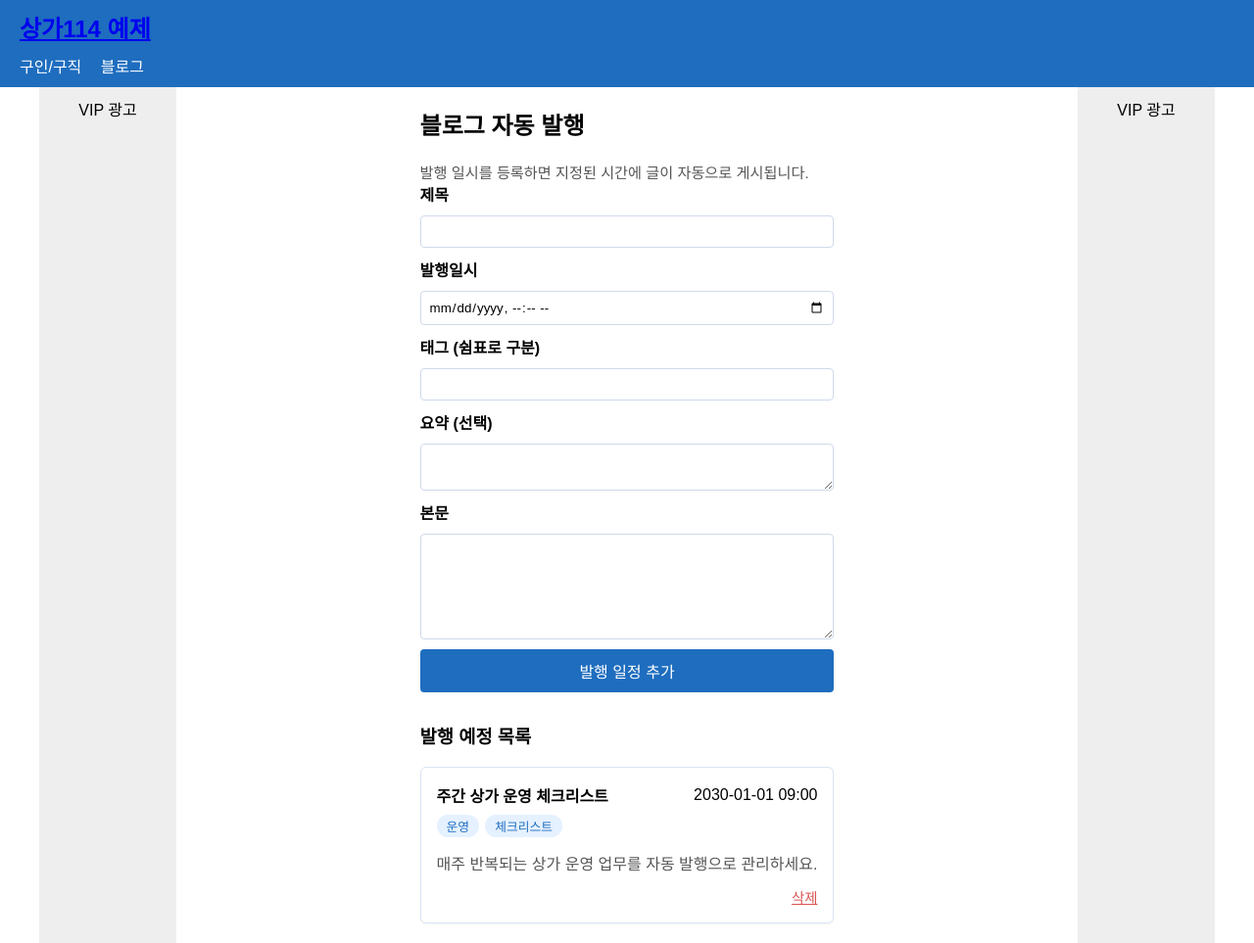
After one commit to namcoding1/hon, a Flask app: page /blog/schedule in a window 1280 px wide. The commit adds this page. Shown: the whole page at 98% size. Run offline with Flask 3, Linux system fonts and the light colour scheme.

Commit message:
feat: add automated blog scheduling

```diff
--- a/app.py
+++ b/app.py
@@ -1,3 +1,8 @@
+import json
+import threading
+import time
+from pathlib import Path
+
 from flask import Flask, render_template, request, redirect, url_for, abort
 from datetime import datetime
 
@@ -16,6 +21,198 @@ post_types = ["구인", "구직"]
 # In-memory job postings list
 # Each job is a dictionary with details
 jobs = []
+
+# Paths for blog automation data
+DATA_DIR = Path(__file__).resolve().parent / "data"
+BLOG_POSTS_FILE = DATA_DIR / "blog_posts.json"
+BLOG_SCHEDULE_FILE = DATA_DIR / "blog_schedule.json"
+
+# In-memory storage for published and scheduled blog posts
+blog_posts = []
+scheduled_posts = []
+blog_lock = threading.Lock()
+blog_next_id = 0
+schedule_next_id = 0
+scheduler_started = False
+
+
+def _ensure_data_files() -> None:
+    """Create data directory and JSON files if they do not exist."""
+    DATA_DIR.mkdir(exist_ok=True)
+    for path in (BLOG_POSTS_FILE, BLOG_SCHEDULE_FILE):
+        if not path.exists():
+            path.write_text("[]", encoding="utf-8")
+
+
+def _read_json(path: Path):
+    try:
+        return json.loads(path.read_text(encoding="utf-8"))
+    except (FileNotFoundError, json.JSONDecodeError):
+        return []
+
+
+def _write_json(path: Path, data) -> None:
+    path.write_text(json.dumps(data, ensure_ascii=False, indent=2), encoding="utf-8")
+
+
+def _generate_excerpt(text: str, limit: int = 150) -> str:
+    cleaned = " ".join(text.strip().split())
+    if len(cleaned) <= limit:
+        return cleaned
+    return cleaned[:limit].rstrip() + "..."
+
+
+def load_blog_posts() -> None:
+    """Load published blog posts from disk."""
+    global blog_posts, blog_next_id
+    raw_posts = _read_json(BLOG_POSTS_FILE)
+    posts = []
+    max_id = 0
+    for entry in raw_posts:
+        try:
+            publish_at = datetime.fromisoformat(entry.get("publish_at"))
+        except (TypeError, ValueError):
+            continue
+        created_at = entry.get("created_at")
+        try:
+            created_at = datetime.fromisoformat(created_at) if created_at else publish_at
+        except ValueError:
+            created_at = publish_at
+        post_id = entry.get("id")
+        if post_id is None:
+            post_id = len(posts)
+        posts.append({
+            "id": post_id,
+            "title": entry.get("title", ""),
+            "content": entry.get("content", ""),
+            "tags": entry.get("tags", []),
+            "excerpt": entry.get("excerpt") or _generate_excerpt(entry.get("content", "")),
+            "publish_at": publish_at,
+            "created_at": created_at,
+        })
+        max_id = max(max_id, post_id)
+    posts.sort(key=lambda p: p["publish_at"], reverse=True)
+    blog_posts = posts
+    blog_next_id = max_id + 1
+
+
+def load_scheduled_posts() -> None:
+    """Load scheduled blog posts from disk."""
+    global scheduled_posts, schedule_next_id
+    raw_schedule = _read_json(BLOG_SCHEDULE_FILE)
+    schedule = []
+    max_id = 0
+    for entry in raw_schedule:
+        try:
+            publish_at = datetime.fromisoformat(entry.get("publish_at"))
+        except (TypeError, ValueError):
+            continue
+        created_at = entry.get("created_at")
+        try:
+            created_at = datetime.fromisoformat(created_at) if created_at else datetime.now()
+        except ValueError:
+            created_at = datetime.now()
+        schedule_id = entry.get("id")
+        if schedule_id is None:
+            schedule_id = len(schedule)
+        schedule.append({
+            "id": schedule_id,
+            "title": entry.get("title", ""),
+            "content": entry.get("content", ""),
+            "tags": entry.get("tags", []),
+            "excerpt": entry.get("excerpt") or _generate_excerpt(entry.get("content", "")),
+            "publish_at": publish_at,
+            "created_at": created_at,
+        })
+        max_id = max(max_id, schedule_id)
+    schedule.sort(key=lambda p: p["publish_at"])
+    scheduled_posts = schedule
+    schedule_next_id = max_id + 1
+
+
+def save_blog_posts() -> None:
+    data = []
+    for post in blog_posts:
+        data.append({
+            "id": post["id"],
+            "title": post.get("title", ""),
+            "content": post.get("content", ""),
+            "tags": post.get("tags", []),
+            "excerpt": post.get("excerpt", ""),
+            "publish_at": post["publish_at"].isoformat(),
+            "created_at": post.get("created_at", post["publish_at"]).isoformat(),
+        })
+    _write_json(BLOG_POSTS_FILE, data)
+
+
+def save_scheduled_posts() -> None:
+    data = []
+    for entry in scheduled_posts:
+        data.append({
+            "id": entry["id"],
+            "title": entry.get("title", ""),
+            "content": entry.get("content", ""),
+            "tags": entry.get("tags", []),
+            "excerpt": entry.get("excerpt", ""),
+            "publish_at": entry["publish_at"].isoformat(),
+            "created_at": entry.get("created_at", datetime.now()).isoformat(),
+        })
+    _write_json(BLOG_SCHEDULE_FILE, data)
+
+
+def publish_due_posts() -> None:
+    """Publish scheduled posts whose time has arrived."""
+    global blog_next_id, scheduled_posts
+    now = datetime.now()
+    with blog_lock:
+        if not scheduled_posts:
+            return
+        remaining = []
+        new_posts = []
+        for entry in scheduled_posts:
+            if entry["publish_at"] <= now:
+                new_posts.append({
+                    "id": blog_next_id,
+                    "title": entry.get("title", ""),
+                    "content": entry.get("content", ""),
+                    "tags": entry.get("tags", []),
+                    "excerpt": entry.get("excerpt") or _generate_excerpt(entry.get("content", "")),
+                    "publish_at": entry["publish_at"],
+                    "created_at": entry.get("created_at", entry["publish_at"]),
+                })
+                blog_next_id += 1
+            else:
+                remaining.append(entry)
+        if not new_posts:
+            return
+        scheduled_posts = remaining
+        blog_posts.extend(new_posts)
+        blog_posts.sort(key=lambda p: p["publish_at"], reverse=True)
+        save_blog_posts()
+        save_scheduled_posts()
+
+
+def _scheduler_loop(interval: int = 30) -> None:
+    """Background loop that continuously publishes due posts."""
+    while True:
+        publish_due_posts()
+        time.sleep(interval)
+
+
+def start_scheduler() -> None:
+    """Start the background scheduler once."""
+    global scheduler_started
+    if scheduler_started:
+        return
+    scheduler_started = True
+    thread = threading.Thread(target=_scheduler_loop, daemon=True)
+    thread.start()
+
+
+_ensure_data_files()
+load_blog_posts()
+load_scheduled_posts()
+publish_due_posts()
 
 @app.route('/')
 def index():
@@ -112,5 +309,91 @@ def job_new():
         })
     return redirect(url_for('job_list'))
 
+
+@app.route('/blog')
+def blog_list():
+    publish_due_posts()
+    with blog_lock:
+        posts = list(blog_posts)
+    return render_template('blog_list.html', posts=posts)
+
+
+@app.route('/blog/<int:post_id>')
+def blog_detail(post_id: int):
+    publish_due_posts()
+    with blog_lock:
+        post = next((p for p in blog_posts if p['id'] == post_id), None)
+    if not post:
+        abort(404)
+    return render_template('blog_detail.html', post=post)
+
+
+@app.route('/blog/schedule', methods=['GET', 'POST'])
+def blog_schedule():
+    error = None
+    status = request.args.get('status')
+    form_data = {}
+    publish_due_posts()
+    if request.method == 'POST':
+        form_data = request.form.to_dict()
+        title = form_data.get('title', '').strip()
+        content = form_data.get('content', '').strip()
+        excerpt = form_data.get('excerpt', '').strip()
+        tags_raw = form_data.get('tags', '')
+        publish_at_raw = form_data.get('publish_at', '').strip()
+
+        if not title or not content or not publish_at_raw:
+            error = '제목, 내용, 발행일시는 필수입니다.'
+        else:
+            try:
+                publish_at = datetime.fromisoformat(publish_at_raw)
+            except ValueError:
+                error = '발행일시는 YYYY-MM-DD HH:MM 형식으로 입력해 주세요.'
+
+        if not error:
+            tags = [tag.strip() for tag in tags_raw.split(',') if tag.strip()]
+            excerpt_value = excerpt or _generate_excerpt(content)
+            with blog_lock:
+                global schedule_next_id
+                scheduled_posts.append({
+                    'id': schedule_next_id,
+                    'title': title,
+                    'content': content,
+                    'tags': tags,
+                    'excerpt': excerpt_value,
+                    'publish_at': publish_at,
+                    'created_at': datetime.now(),
+                })
+                schedule_next_id += 1
+                scheduled_posts.sort(key=lambda p: p['publish_at'])
+                save_scheduled_posts()
+            return redirect(url_for('blog_schedule', status='created'))
+
+    with blog_lock:
+        scheduled = list(scheduled_posts)
+    return render_template(
+        'blog_schedule.html',
+        scheduled=scheduled,
+        status=status,
+        error=error,
+        form_data=form_data,
+    )
+
+
+@app.route('/blog/schedule/delete/<int:schedule_id>', methods=['POST'])
+def blog_schedule_delete(schedule_id: int):
+    with blog_lock:
+        idx = next((i for i, entry in enumerate(scheduled_posts) if entry['id'] == schedule_id), None)
+        if idx is None:
+            abort(404)
+        scheduled_posts.pop(idx)
+        save_scheduled_posts()
+    return redirect(url_for('blog_schedule', status='deleted'))
+
+
+@app.before_first_request
+def initialize_scheduler():
+    start_scheduler()
+
 if __name__ == '__main__':
     app.run(debug=True)
--- a/static/style.css
+++ b/static/style.css
@@ -21,3 +21,188 @@ nav a { color: white; margin-right: 15px; text-decoration: none; }
 .job-table th { background: #f5f5f5; }
 .job-detail { border: 1px solid #ccc; padding: 15px; }
 .btn-delete { color: red; font-size: 0.9em; }
+.page-header {
+    display: flex;
+    justify-content: space-between;
+    align-items: center;
+    gap: 16px;
+    margin-bottom: 20px;
+}
+.page-header h2 { margin: 0; }
+.page-description {
+    color: #555;
+    margin: 4px 0 0;
+    font-size: 0.95em;
+}
+.btn-manage {
+    display: inline-flex;
+    align-items: center;
+    padding: 8px 14px;
+    border: 1px solid #1e6dbf;
+    border-radius: 4px;
+    color: #1e6dbf;
+    text-decoration: none;
+    font-weight: bold;
+    background: #fff;
+}
+.btn-manage:hover {
+    background: #1e6dbf;
+    color: #fff;
+}
+.blog-list {
+    display: grid;
+    gap: 20px;
+}
+.blog-card {
+    background: #fff;
+    border: 1px solid #d9e4f5;
+    border-radius: 6px;
+    padding: 18px;
+    box-shadow: 0 1px 3px rgba(0,0,0,0.06);
+}
+.blog-card h3 { margin: 0 0 8px; }
+.blog-card .meta {
+    font-size: 0.9em;
+    color: #6b7c93;
+    margin-bottom: 10px;
+}
+.blog-card .excerpt {
+    color: #333;
+    line-height: 1.5;
+    min-height: 48px;
+}
+.read-more {
+    display: inline-block;
+    margin-top: 10px;
+    color: #1e6dbf;
+    text-decoration: none;
+    font-weight: bold;
+}
+.read-more:hover { text-decoration: underline; }
+.tags {
+    list-style: none;
+    margin: 0 0 10px;
+    padding: 0;
+    display: flex;
+    flex-wrap: wrap;
+    gap: 6px;
+}
+.tags li, .tag {
+    background: #e5f1ff;
+    color: #1e6dbf;
+    padding: 2px 10px;
+    border-radius: 12px;
+    font-size: 0.8em;
+}
+.tags-inline { margin-top: 10px; }
+.blog-detail {
+    background: #fff;
+    border: 1px solid #d9e4f5;
+    border-radius: 6px;
+    padding: 24px;
+    box-shadow: 0 1px 3px rgba(0,0,0,0.06);
+}
+.blog-detail h2 { margin-top: 0; }
+.blog-detail .back-link {
+    color: #1e6dbf;
+    text-decoration: none;
+    font-size: 0.9em;
+}
+.blog-detail .back-link:hover { text-decoration: underline; }
+.blog-detail .meta {
+    color: #6b7c93;
+    margin-bottom: 8px;
+}
+.blog-content {
+    margin-top: 16px;
+    line-height: 1.7;
+    white-space: pre-line;
+    color: #333;
+}
+.blog-schedule h2 { margin-top: 0; }
+.schedule-form {
+    display: grid;
+    gap: 10px;
+    margin-bottom: 30px;
+}
+.schedule-form input,
+.schedule-form textarea {
+    padding: 8px;
+    border: 1px solid #cfd9ea;
+    border-radius: 4px;
+    font-family: inherit;
+}
+.schedule-form label { font-weight: bold; }
+.btn-primary {
+    background: #1e6dbf;
+    color: #fff;
+    border: none;
+    border-radius: 4px;
+    padding: 10px 16px;
+    cursor: pointer;
+    font-size: 1em;
+}
+.btn-primary:hover { background: #15549b; }
+.btn-link {
+    background: none;
+    border: none;
+    color: #d9534f;
+    cursor: pointer;
+    padding: 0;
+    font-size: 0.9em;
+    text-decoration: underline;
+}
+.alert {
+    padding: 10px 14px;
+    border-radius: 4px;
+    margin-bottom: 15px;
+}
+.alert.success {
+    background: #e6f4ea;
+    color: #1f7a3d;
+    border: 1px solid #c6e5cd;
+}
+.alert.error {
+    background: #fdecea;
+    color: #a94442;
+    border: 1px solid #f5c6cb;
+}
+.scheduled-list {
+    list-style: none;
+    margin: 0;
+    padding: 0;
+    display: grid;
+    gap: 12px;
+}
+.scheduled-list li {
+    background: #fff;
+    border: 1px solid #d9e4f5;
+    border-radius: 6px;
+    padding: 16px;
+    box-shadow: 0 1px 2px rgba(0,0,0,0.05);
+}
+.schedule-meta {
+    display: flex;
+    justify-content: space-between;
+    align-items: center;
+    gap: 12px;
+    margin-bottom: 8px;
+}
+.schedule-tags {
+    display: flex;
+    flex-wrap: wrap;
+    gap: 6px;
+    margin-bottom: 6px;
+}
+.schedule-preview {
+    color: #555;
+    line-height: 1.5;
+    margin-bottom: 10px;
+}
+.schedule-delete { text-align: right; }
+.empty-state {
+    color: #555;
+    background: #f8f8f8;
+    padding: 15px;
+    border-radius: 4px;
+}
--- a/templates/base.html
+++ b/templates/base.html
@@ -10,6 +10,7 @@
     <h1><a href="/">상가114 예제</a></h1>
     <nav>
         <a href="/jobs">구인/구직</a>
+        <a href="/blog">블로그</a>
     </nav>
 </header>
 <div class="layout">
--- /dev/null
+++ b/templates/blog_schedule.html
@@ -0,0 +1,69 @@
+{% extends 'base.html' %}
+{% block title %}블로그 발행 일정 - 상가 사이트{% endblock %}
+{% block content %}
+<section class="blog-schedule">
+    <h2>블로그 자동 발행</h2>
+    <p class="page-description">발행 일시를 등록하면 지정된 시간에 글이 자동으로 게시됩니다.</p>
+
+    {% if status == 'created' %}
+    <div class="alert success">새 글이 발행 대기열에 추가되었습니다.</div>
+    {% elif status == 'deleted' %}
+    <div class="alert success">선택한 발행 일정이 삭제되었습니다.</div>
+    {% endif %}
+    {% if error %}
+    <div class="alert error">{{ error }}</div>
+    {% endif %}
+
+    <form method="post" class="schedule-form">
+        <label for="title">제목</label>
+        <input type="text" id="title" name="title" value="{{ form_data.title if form_data else '' }}" required>
+
+        <label for="publish_at">발행일시</label>
+        <input type="datetime-local" id="publish_at" name="publish_at" value="{{ form_data.publish_at if form_data else '' }}" required>
+
+        <label for="tags">태그 (쉼표로 구분)</label>
+        <input type="text" id="tags" name="tags" value="{{ form_data.tags if form_data else '' }}">
+
+        <label for="excerpt">요약 (선택)</label>
+        <textarea id="excerpt" name="excerpt" rows="2">{{ form_data.excerpt if form_data else '' }}</textarea>
+
+        <label for="content">본문</label>
+        <textarea id="content" name="content" rows="6" required>{{ form_data.content if form_data else '' }}</textarea>
+
+        <button type="submit" class="btn-primary">발행 일정 추가</button>
+    </form>
+
+    <h3>발행 예정 목록</h3>
+    {% if scheduled %}
+    <ul class="scheduled-list">
+        {% for item in scheduled %}
+        <li>
+            <div class="schedule-meta">
+                <strong>{{ item.title }}</strong>
+                <span>{{ item.publish_at.strftime('%Y-%m-%d %H:%M') }}</span>
+            </div>
+            {% if item.tags %}
+            <div class="schedule-tags">
+                {% for tag in item.tags %}
+                <span class="tag">{{ tag }}</span>
+                {% endfor %}
+            </div>
+            {% endif %}
+            <p class="schedule-preview">
+                {% if item.excerpt %}
+                    {{ item.excerpt }}
+                {% else %}
+                    {{ item.content[:120] }}{% if item.content|length > 120 %}...{% endif %}
+                {% endif %}
+            </p>
+            <form method="post" action="{{ url_for('blog_schedule_delete', schedule_id=item.id) }}" class="schedule-delete" onsubmit="return confirm('해당 일정을 삭제하시겠습니까?');">
+                <button type="submit" class="btn-link">삭제</button>
+            </form>
+        </li>
+        {% endfor %}
+    </ul>
+    {% else %}
+    <p class="empty-state">등록된 발행 일정이 없습니다.</p>
+    {% endif %}
+</section>
+{% endblock %}
```
Also changed, not shown: data/blog_posts.json (added, +11 -0 lines), data/blog_schedule.json (added, +11 -0 lines), templates/blog_detail.html (added, +17 -0 lines), templates/blog_list.html (added, +38 -0 lines), README.md.
